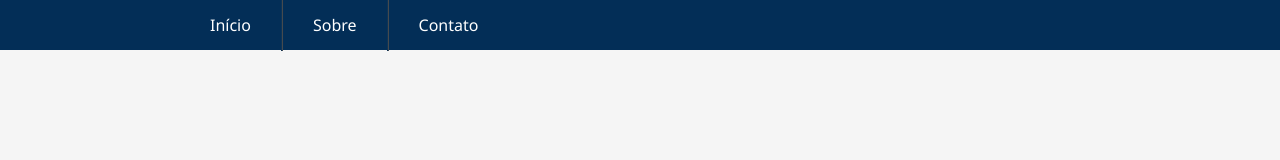
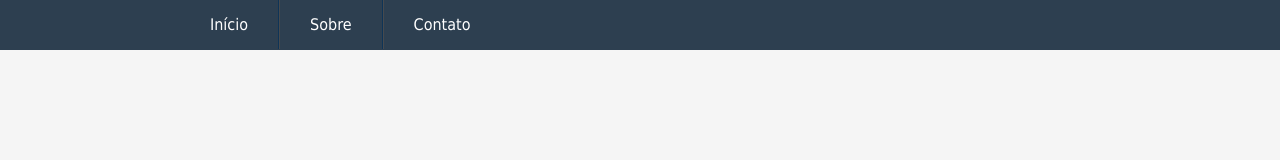
Before and after one commit to vitaoks1/institutoproject, a plain HTML site: page index.html in a window 1280 px wide. Shown: the top 160 px of the page. Drawn offline with Linux system fonts and the light colour scheme; files that its build step writes are made by us from their sources.

Commit message:
Update styles.css

```diff
--- a/styles.css
+++ b/styles.css
@@ -1,7 +1,7 @@
       body{
             margin: 0;
             padding: 0;
-            font-family: Segoe UI;
+            font-family: tahoma;
             height: 1600px;
             background-color: #f5f5f5;
         }
@@ -9,7 +9,7 @@
             position: relative;
             width: 100%;
             height: 50px;
-            background-color: #032e57;
+            background-color: #2D3F50;
         }
         #menuHeader ul {
             width: 960px;
```
